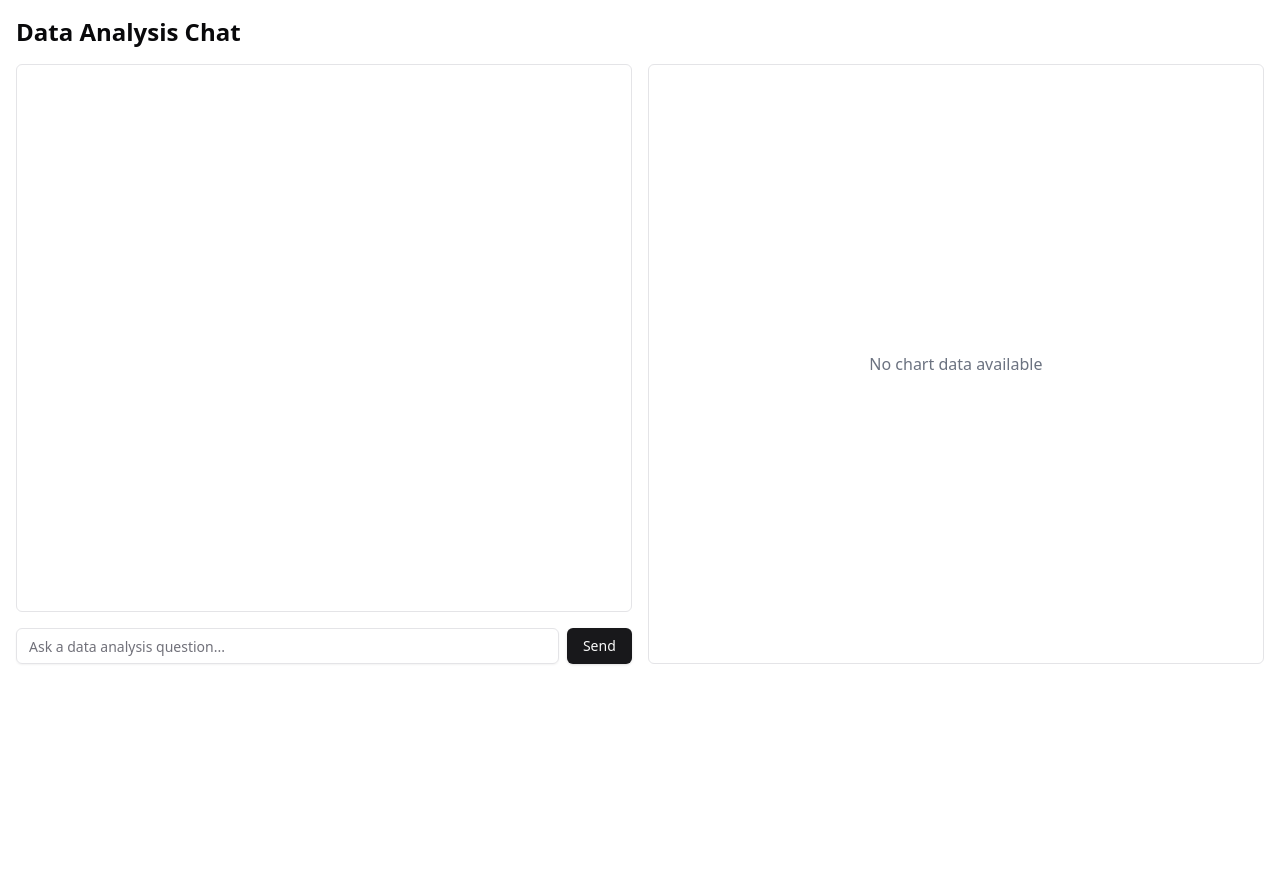
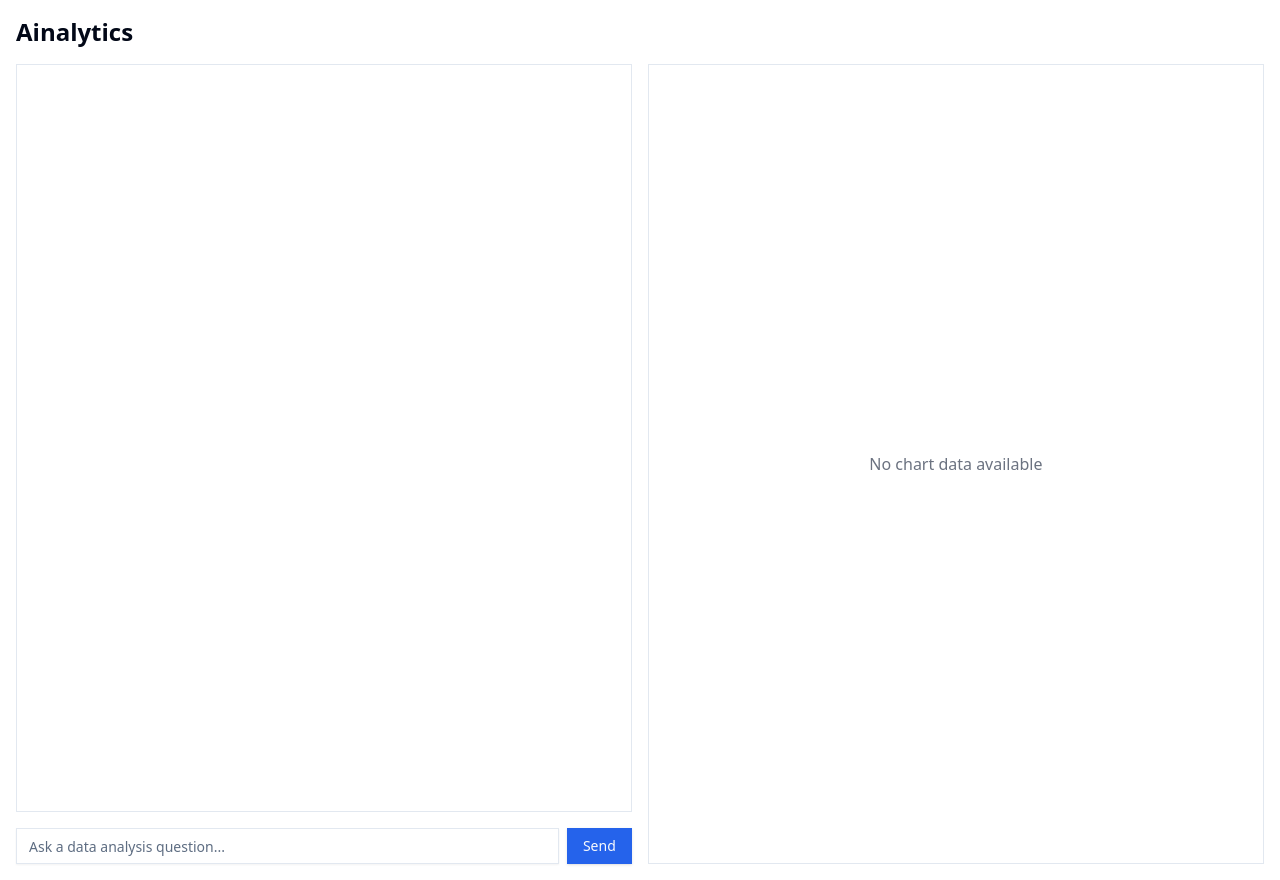
Before and after one commit to hippolyteleveque/ainalytics, a Next.js app in the folder webapp/: page / in a window 1280 px wide. Before the commit the page ends 800 px from the top, so only its background shows below. Built offline with nearby package versions, Linux system fonts and the light colour scheme.

Commit message:
Cosmetics changes on the frontend.

```diff
--- a/webapp/src/app/globals.css
+++ b/webapp/src/app/globals.css
@@ -6,107 +6,58 @@
 
 @layer base {
   :root {
+    --background: 0 0% 100%;
+    --foreground: 222.2 84% 4.9%;
+    --card: 0 0% 100%;
+    --card-foreground: 222.2 84% 4.9%;
+    --popover: 0 0% 100%;
+    --popover-foreground: 222.2 84% 4.9%;
+    --primary: 221.2 83.2% 53.3%;
+    --primary-foreground: 210 40% 98%;
+    --secondary: 210 40% 96.1%;
+    --secondary-foreground: 222.2 47.4% 11.2%;
+    --muted: 210 40% 96.1%;
+    --muted-foreground: 215.4 16.3% 44%;
+    --accent: 210 40% 96.1%;
+    --accent-foreground: 222.2 47.4% 11.2%;
+    --destructive: 0 72% 51%;
+    --destructive-foreground: 210 40% 98%;
+    --border: 214.3 31.8% 91.4%;
+    --input: 214.3 31.8% 91.4%;
+    --ring: 221.2 83.2% 53.3%;
+    --chart-1: 221.2 83.2% 53.3%;
+    --chart-2: 212 95% 68%;
+    --chart-3: 216 92% 60%;
+    --chart-4: 210 98% 78%;
+    --chart-5: 212 97% 87%;
+  }
 
-    --background: 0 0% 100%;
-
-    --foreground: 240 10% 3.9%;
-
-    --card: 0 0% 100%;
-
-    --card-foreground: 240 10% 3.9%;
-
-    --popover: 0 0% 100%;
-
-    --popover-foreground: 240 10% 3.9%;
-
-    --primary: 240 5.9% 10%;
-
-    --primary-foreground: 0 0% 98%;
-
-    --secondary: 240 4.8% 95.9%;
-
-    --secondary-foreground: 240 5.9% 10%;
-
-    --muted: 240 4.8% 95.9%;
-
-    --muted-foreground: 240 3.8% 46.1%;
-
-    --accent: 240 4.8% 95.9%;
-
-    --accent-foreground: 240 5.9% 10%;
-
-    --destructive: 0 84.2% 60.2%;
-
-    --destructive-foreground: 0 0% 98%;
-
-    --border: 240 5.9% 90%;
-
-    --input: 240 5.9% 90%;
-
-    --ring: 240 10% 3.9%;
-
-    --chart-1: 12 76% 61%;
-
-    --chart-2: 173 58% 39%;
-
-    --chart-3: 197 37% 24%;
-
-    --chart-4: 43 74% 66%;
-
-    --chart-5: 27 87% 67%;
-
-    --radius: 0.5rem
-  }
   .dark {
-
     --background: 240 10% 3.9%;
-
     --foreground: 0 0% 98%;
-
     --card: 240 10% 3.9%;
-
     --card-foreground: 0 0% 98%;
-
     --popover: 240 10% 3.9%;
-
     --popover-foreground: 0 0% 98%;
-
-    --primary: 0 0% 98%;
-
-    --primary-foreground: 240 5.9% 10%;
-
-    --secondary: 240 3.7% 15.9%;
-
-    --secondary-foreground: 0 0% 98%;
-
+    --primary: 221.2 83.2% 53.3%;
+    --primary-foreground: 210 40% 98%;
+    --secondary: 210 40% 96.1%;
+    --secondary-foreground: 222.2 47.4% 11.2%;
     --muted: 240 3.7% 15.9%;
-
     --muted-foreground: 240 5% 64.9%;
-
     --accent: 240 3.7% 15.9%;
-
     --accent-foreground: 0 0% 98%;
-
-    --destructive: 0 62.8% 30.6%;
-
-    --destructive-foreground: 0 0% 98%;
-
+    --destructive: 0 72% 51%;
+    --destructive-foreground: 210 40% 98%;
     --border: 240 3.7% 15.9%;
-
     --input: 240 3.7% 15.9%;
-
-    --ring: 240 4.9% 83.9%;
-
-    --chart-1: 220 70% 50%;
-
-    --chart-2: 160 60% 45%;
-
-    --chart-3: 30 80% 55%;
-
-    --chart-4: 280 65% 60%;
-
-    --chart-5: 340 75% 55%
-  }
+    --ring: 221.2 83.2% 53.3%;
+    --chart-1: 221.2 83.2% 53.3%;
+    --chart-2: 212 95% 68%;
+    --chart-3: 216 92% 60%;
+    --chart-4: 210 98% 78%;
+    --chart-5: 212 97% 87%;
+    }
 }
 
 
--- a/webapp/src/app/layout.tsx
+++ b/webapp/src/app/layout.tsx
@@ -23,9 +23,9 @@ export default function RootLayout({
   children: React.ReactNode;
 }>) {
   return (
-    <html lang="en">
+    <html lang="en" className="h-full w-full">
       <body
-        className={`${geistSans.variable} ${geistMono.variable} antialiased`}
+        className={`${geistSans.variable} ${geistMono.variable} antialiased h-full w-full`}
       >
         {children}
       </body>
--- a/webapp/src/app/page.tsx
+++ b/webapp/src/app/page.tsx
@@ -2,8 +2,8 @@ import DataAnalysisChat from "@/components/data-analysis-chat";
 
 export default function Home() {
   return (
-    <main className="container mx-auto p-4">
-      <h1 className="text-2xl font-bold mb-4">Data Analysis Chat</h1>
+    <main className="container p-4 mx-auto">
+      <h1 className="text-2xl font-bold mb-4">Ainalytics</h1>
       <DataAnalysisChat />
     </main>
   );
--- a/webapp/src/components/chart-display.tsx
+++ b/webapp/src/components/chart-display.tsx
@@ -40,11 +40,11 @@ export default function ChartDisplay({ chartData }: ChartDisplayProps) {
   const { type, data } = chartData;
 
   const colors = [
-    "#2563eb", // blue-600
-    "#16a34a", // green-600
-    "#ea580c", // orange-600
-    "#9333ea", // purple-600
-    "#e11d48", // rose-600
+    "hsl(var(--chart-1))",
+    "hsl(var(--chart-2))",
+    "hsl(var(--chart-3))",
+    "hsl(var(--chart-4))",
+    "hsl(var(--chart-5))",
   ];
   const usedData = data.map((entry: any, index: number) => ({
     ...entry,
--- a/webapp/src/components/data-analysis-chat.tsx
+++ b/webapp/src/components/data-analysis-chat.tsx
@@ -68,7 +68,7 @@ export default function DataAnalysisChat() {
   };
 
   return (
-    <div className="flex h-[600px]">
+    <div className="flex w-full h-[800px]">
       <div className="w-1/2 flex flex-col mr-4">
         <ScrollArea className="flex-grow border rounded-md p-4 mb-4">
           {messages.map((message, index) => (
```
Also changed, not shown: webapp/components.json.
